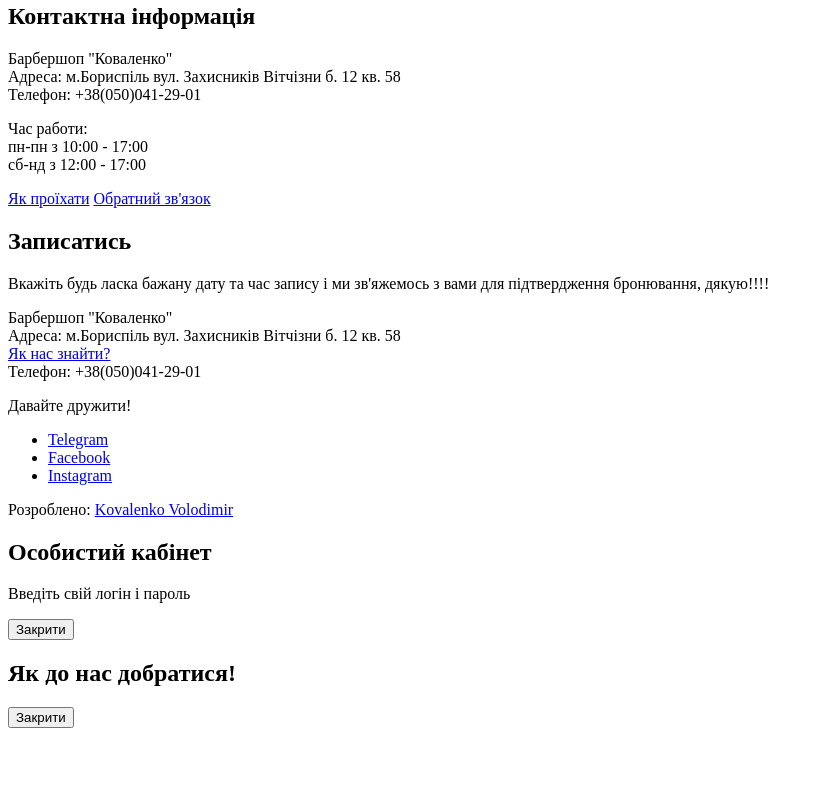
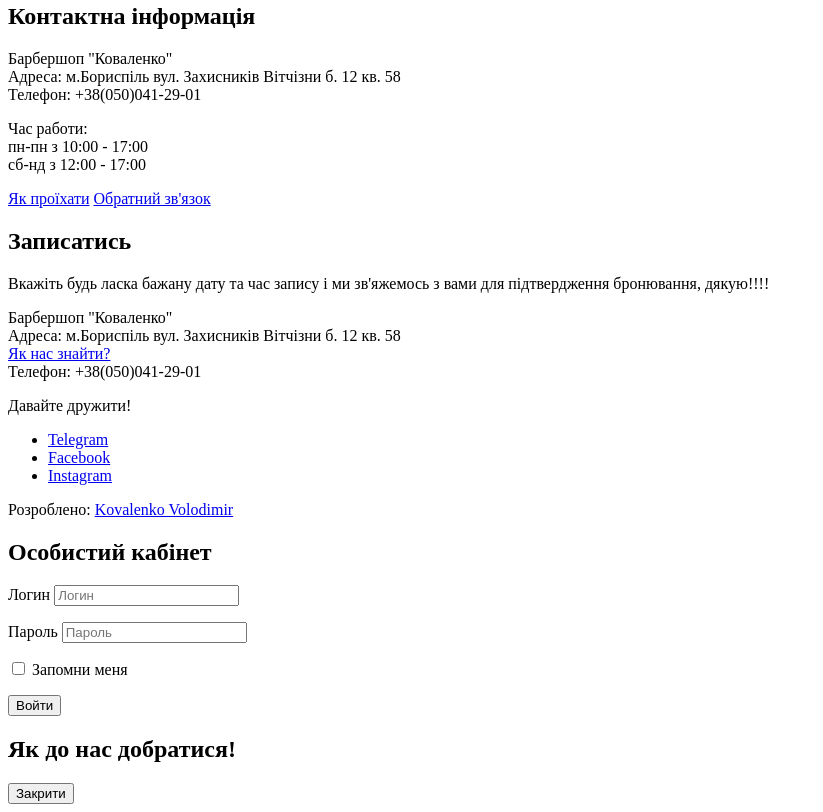
Before and after one commit to VladimirKovalenko1986/BarberShop, a plain HTML site: page index.html in a window 1280 px wide. Shown: the part 1441-2253 px from the top of the page, without its empty margins (0-823 px from the left). Before the commit the page ends 2177 px from the top, so only its background shows below. Drawn offline with Linux system fonts and the light colour scheme.

Commit message:
Add functione login

```diff
--- a/index.html
+++ b/index.html
@@ -164,16 +164,41 @@
     <section>
       <!-- Скрытый слой - форма входа и карта -->
       <h2>Особистий кабінет</h2>
-      <p>Введіть свій логін і пароль</p>
-      <!-- Сдесь будет форма -->
-      <button type="button">Закрити</button>
-      <!-- Кнопка закрытия этого диалога -->
+      <form
+        class="user"
+        method="post"
+        action="https://developer.mozilla.org/ru/docs/Web/HTML/Element/ul"
+      >
+        <!-- Форма где будут собираться данные, данные будут отправляться по адрессу который мы указали  method="post отправляет
+        данные в закрытом виде есть еще метод  get отправляет данные в открытом виде-->
+        <p>
+          <label for="user-login">Логин</label>
+          <input id="user-login" type="text" name="login" placeholder="Логин" />
+        </p>
+        <p>
+          <label for="user-password">Пароль</label>
+          <input
+            id="user-password"
+            type="password"
+            name="password"
+            placeholder="Пароль"
+          />
+        </p>
+        <p>
+          <label>
+            <input type="checkbox" name="remember" />
+            Запомни меня
+          </label>
+        </p>
+        <button type="submit">Войти</button>
+      </form>
     </section>
 
     <section>
       <!-- Скрытый слой -->
       <h2>Як до нас добратися!</h2>
       <button type="button">Закрити</button>
+      <!-- button форма отправки данных -->
     </section>
   </body>
 </html>
```
